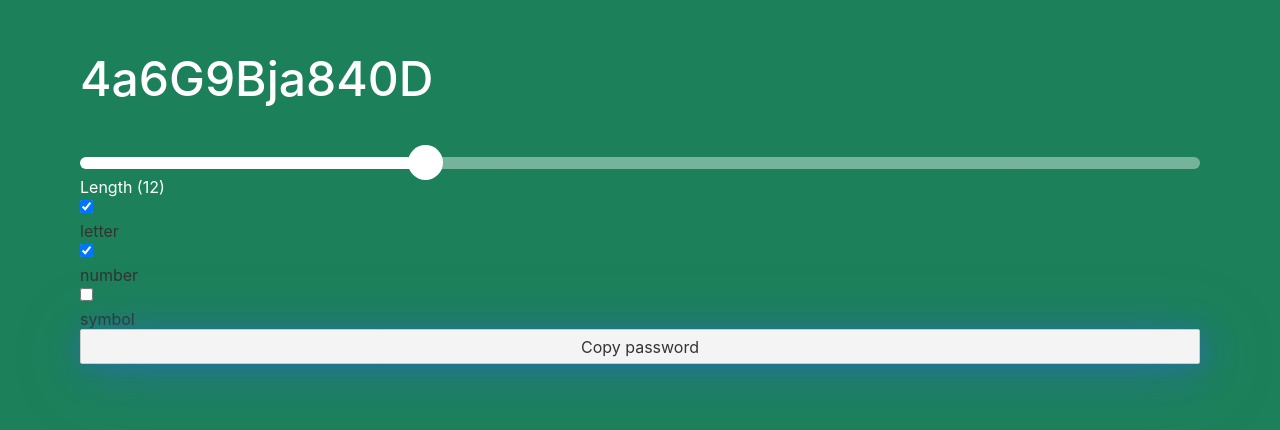
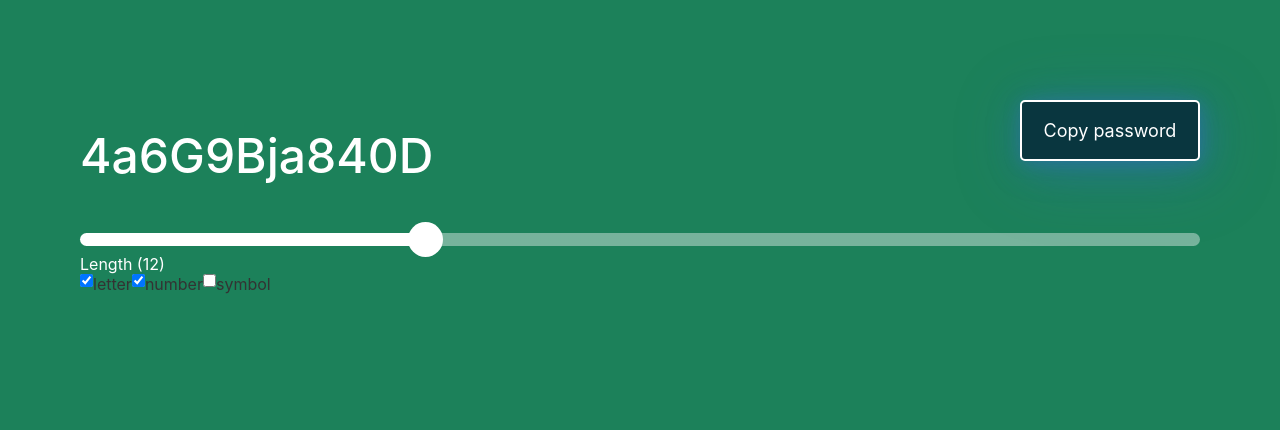
Before and after one commit to nialldbarber/uniq-pswd-svelte, a Svelte app: page / in a window 1280 px wide. Shown: the part 190-620 px from the top of the page. Built offline with nearby package versions, Linux system fonts and the light colour scheme; some icons are missing.

Commit message:
Made slider figure draggable

```diff
--- a/public/global.css
+++ b/public/global.css
@@ -5,6 +5,7 @@
   --good: #1c815a;
   --medium: #be4e3a;
   --bad: #d1364e;
+  --green: #09363f;
 }
 
 * {
--- a/src/App.svelte
+++ b/src/App.svelte
@@ -29,7 +29,7 @@
       <p>Length ({range})</p>
     </div>
 
-    <div>
+    <div class="checkbox-container">
       <Checkbox
         isType={isLetter}
         typeName="letter"
@@ -86,4 +86,8 @@
     margin: 0;
     color: var(--white);
   }
+
+  .checkbox-container {
+    display: flex;
+  }
 </style>
--- a/src/components/Button.svelte
+++ b/src/components/Button.svelte
@@ -8,8 +8,32 @@
 
 <style lang="scss">
   button {
+    position: absolute;
+    top: 2.5rem;
+    right: 5rem;
+    width: 180px;
+    background: var(--green);
+    color: var(--white);
+    border: 2px solid var(--white);
+    padding: 1.125rem 1rem;
+    font-size: 1.125rem;
+    border-radius: 5px;
+    transition: background 0.125s ease 0s, color 0.125s ease 0s,
+      box-shadow 0.2s cubic-bezier(0, 0, 0.38, 0.9);
+    user-select: none;
+    cursor: pointer;
+
     filter: drop-shadow(1px 2px 8px hsl(220deg 60% 50% / 0.3))
       drop-shadow(2px 4px 16px hsl(220deg 60% 50% / 0.3))
       drop-shadow(4px 8px 32px hsl(220deg 60% 50% / 0.3));
+
+    &:hover {
+      background: var(--white);
+      color: var(--green);
+    }
+
+    &:focus {
+      box-shadow: rgba(66, 153, 225, 0.6) 0px 0px 0px 3px;
+    }
   }
 </style>
--- a/src/components/Slider.svelte
+++ b/src/components/Slider.svelte
@@ -12,7 +12,7 @@
   max="40"
   step="1"
   value={range}
-  on:change={handleChange}
+  on:input={handleChange}
   style="background: linear-gradient(to right, rgb(255, 255, 255) {range *
     2.5}%, rgba(255, 255, 255, 0.4) 0%)"
 />
```
